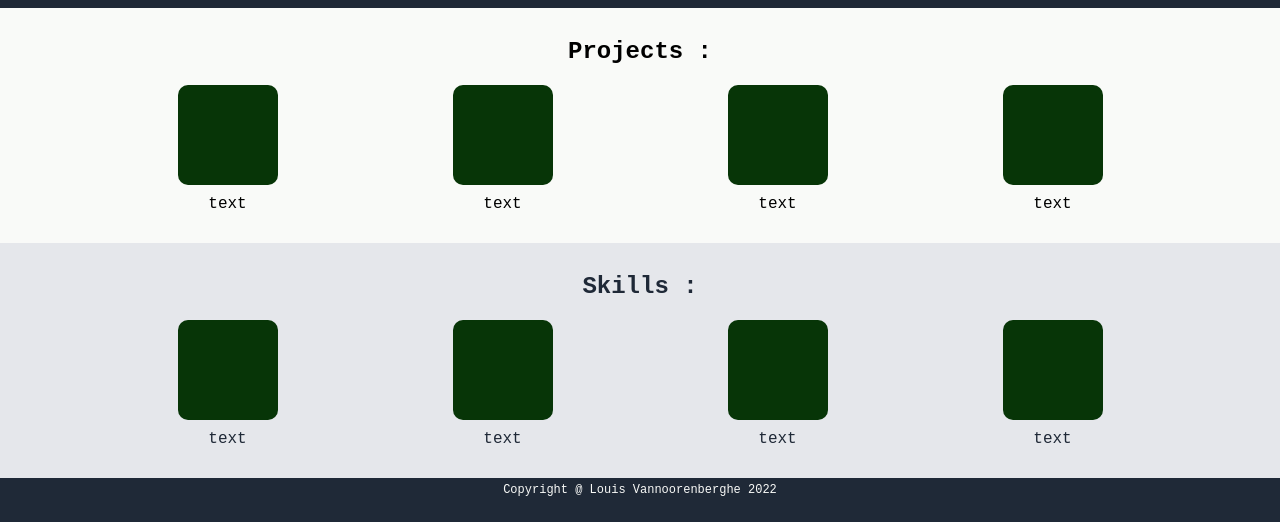
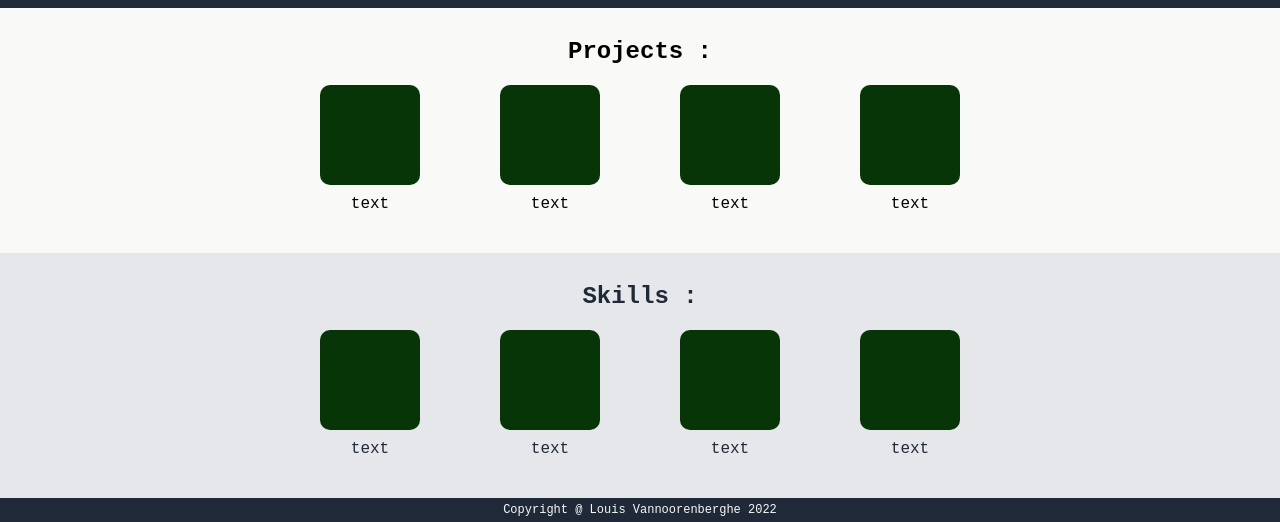
Before and after one commit to louisvannoo/landing-page, a plain HTML site: page index.html in a window 1280 px wide. Shown: the part 399-921 px from the top of the page. Drawn offline with Linux system fonts and the light colour scheme.

Commit message:
add wrap on tiles

```diff
--- a/style.css
+++ b/style.css
@@ -108,9 +108,9 @@ html{
 .tiles{
     display: flex;
     justify-content: space-around;
-    width: 1100px;
     max-width: 1100px;
     margin-top: 20px;
+    flex-wrap: wrap;
 }
 
 .carre{
@@ -123,4 +123,5 @@ html{
 
 .tile{
     text-align: center;
+    margin: 0 40px 10px 40px;
 }
```
